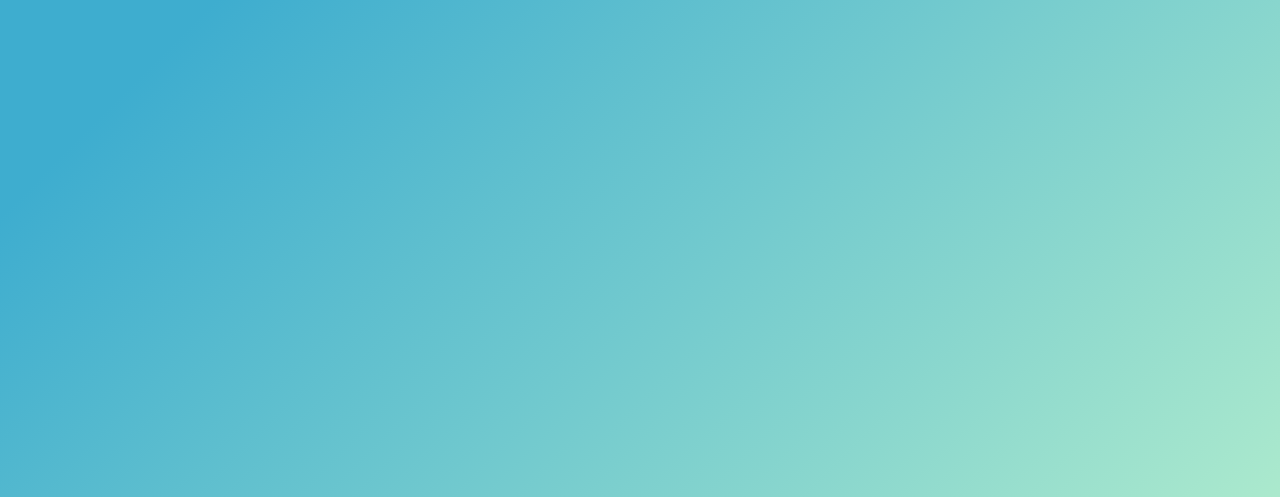
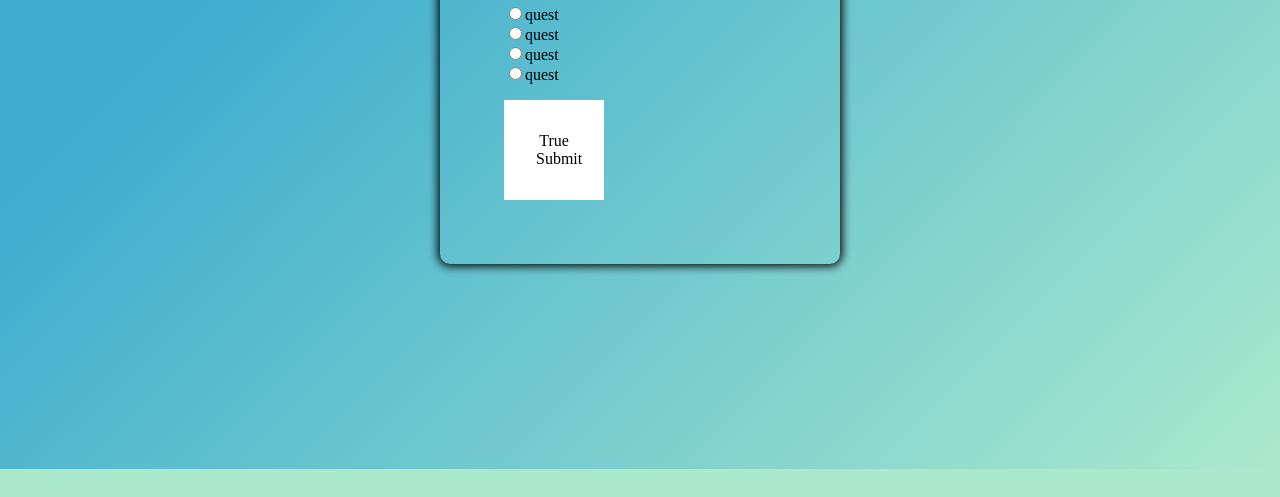
Before and after one commit to 3arpbl3y/quiz-app-js, a plain HTML site: page index.html in a window 1280 px wide. Shown: the part 331-828 px from the top of the page. After the commit the page ends 800 px from the top, so only its background shows below. Drawn offline with Linux system fonts and the light colour scheme.

Commit message:
need to remade css

```diff
--- a/index.html
+++ b/index.html
@@ -12,6 +12,7 @@
 <body>
 
 	<div class="quiz-container">
+		<div class="quiz-header">
 			<h2>question?</h2>
 			<ul>
 				<li><input type="radio" name="answer" id="a">quest</li>
@@ -21,6 +22,7 @@
 			</ul>
 			<button>True Submit</button>
 		</div>
+	</div>
 
 	<script src="/script.js"></script>
 </body>
--- a/style.css
+++ b/style.css
@@ -6,4 +6,37 @@ body {
   background-color: #abe9cd;
   background-image: linear-gradient(315deg, #abe9cd 0%, #3eadcf 74%);
   min-height: 100vh;
+  display: flex;
+  align-items: center;
+  justify-content: center;
+  margin: 0;
 }
+
+.quiz-container {
+  width: 400px;
+  /* max-width: 100%; */
+  border-radius: 10px;
+  box-shadow: 0 0 10px 2px black;
+  max-width: 100%;
+  overflow: hidden;
+}
+
+.quiz-header {
+  padding: 4rem;
+}
+
+ul {
+  list-style-type: none;
+  padding: 0;
+}
+
+button {
+  background-color: #ffffff;
+  display: block;
+  width: 100px;
+  height: 100px;
+  padding: 2rem;
+  font-family: inherit;
+  border: none;
+  font-size: 1rem;
+}
```
Lines whose indentation alone changed are shown as unchanged.
